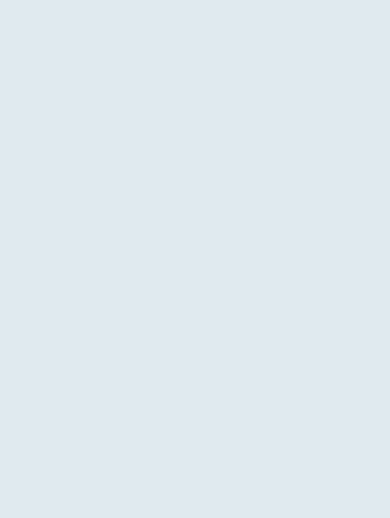
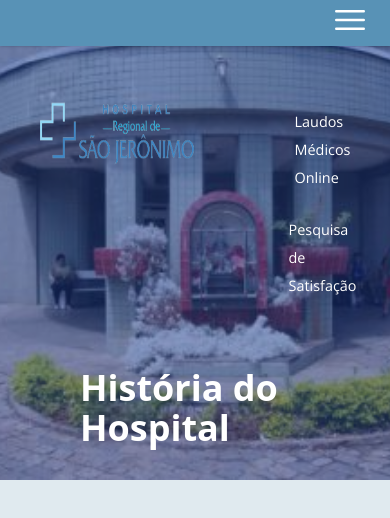
Before and after one commit to PabloAirez/site-hsjeronimo, a React (Vite) app: page /historia in a window 390 px wide. Before the commit this address had no page. Shown: the top 518 px of the page. Built offline with nearby package versions, Linux system fonts and the light colour scheme; data requests are answered from the project's data file.

Commit message:
Alteração de responsividade card, alteração banner

```diff
--- a/src/App.jsx
+++ b/src/App.jsx
@@ -4,6 +4,7 @@ import {BrowserRouter, Routes, Route} from 'react-router-dom'
 import './App.css'
 //Páginas
 import Home from './pages/Home'
+import Historia from './pages/Historia'
 
 
 function App() {
@@ -14,6 +15,7 @@ function App() {
  <BrowserRouter>
     <Routes>
       <Route path="/" element={<Home/>}></Route>
+      <Route path="/historia" element={<Historia/>}></Route>
     </Routes>
  </BrowserRouter>
  </div>
--- a/src/components/Banner.jsx
+++ b/src/components/Banner.jsx
@@ -26,7 +26,7 @@ const Banner = ({backgroundImage, title}) => {
             </div>
             <div className="flex-row ">
                 {title ? ( // Se for passado um Título de página, ele será exibido no lugar da barra de busca e número (que aparece no index)
-                    <p className='text-5xl font-bold text-white'>{title}</p>
+                    <p className='mt-32 sm:text-5xl text-4xl sm:ml-32 ml-20 font-bold text-white'>{title}</p>
                 ): (
                     <div className="flex-col content-center w-search">
                         <SearchBar></SearchBar>
--- a/src/components/Card.jsx
+++ b/src/components/Card.jsx
@@ -5,10 +5,10 @@ const Card = ({title, image}) => {
 
   return (
 
-    <div className='p-20 w-1/2 flex-none  xl:w-1/4 hover:bg-secondaryColor hover:border-solid hover:border-2 hover:border-white duration-100 group flex flex-wrap'>
+    <div className='p-20 w-1/2 lg:w-1/4 flex-none xl:w-1/5 hover:bg-secondaryColor hover:border-solid hover:border-2 hover:border-white duration-100 group flex flex-wrap'>
       <a href="#" className='w-full h-full'>
-        <p className=' font-body text-xl text-primaryColor w-full mb-8 text-center group-hover:text-white duration-100'>{title}</p>
-        <img src={`${image.src}`} alt={image.alt} className='h-1/2 w-full min-h-32 min-w-32 rounded-3xl flex-none' />
+        <p className=' font-body 2xl:text-xl text-lg text-primaryColor w-full mb-8 text-center group-hover:text-white duration-100 whitespace-nowrap'>{title}</p>
+        <img src={`${image.src}`} alt={image.alt} className='h-1/2 w-full min-h-32 min-w-32 rounded-3xl flex-none'/>
       </a>
     </div>
   )
--- a/src/data/db.json
+++ b/src/data/db.json
@@ -143,7 +143,7 @@
                }
         },
         {"id":7,
-        "title":"Pronto Atendimento / Emergência",
+        "title":"Pronto Atendimento/Emergência",
         "image": { "src": "./src/images/pronto-atendimento.jpg",
                  "alt":"Clique aqui para ver sobre nossa emergência"
                }
--- a/src/index.css
+++ b/src/index.css
@@ -20,7 +20,7 @@
         transition:grid-template-rows 500ms;
     }
     .h-banner{
-        height: 35rem;
+        height: 30rem;
     }
     .h-cards{
         height: 20rem;
@@ -35,5 +35,6 @@
     .no-scrollbar {
         -ms-overflow-style: none;  /* IE and Edge */
         scrollbar-width: none;  /* Firefox */
-  }
+    }
+
 }
--- a/src/pages/Historia.jsx
+++ b/src/pages/Historia.jsx
@@ -1,8 +1,21 @@
 import React from 'react'
+//components
+import MenuPrincipal from '../components/MenuPrincipal'
+import Banner from '../components/Banner'
+//images
+import backgroundImage from './../images/hospital.jpg'
+
 
 const Historia = () => {
+  const historyImage = `url('${backgroundImage}')`;
+
+
   return (
-    <></>
+    <>
+    <MenuPrincipal></MenuPrincipal>
+    <Banner title={"História do Hospital"} backgroundImage={historyImage}></Banner>
+
+    </>
   )
 }
 
--- a/src/pages/Home.jsx
+++ b/src/pages/Home.jsx
@@ -18,7 +18,7 @@ const Home = () => {
       <>
     <MenuPrincipal></MenuPrincipal>
     <Banner backgroundImage={indexImage}></Banner>
-    <div className='flex flex-row flex-wrap h-1/4'> {/* Renderizando os cards */}
+    <div className='flex flex-row flex-wrap justify-center h-1/4'> {/* Renderizando os cards */}
     {
       cardsError ? (
         <p className='font-body text-3xl text-primaryColor w-full mb-8 mt-20 text-center'>{cardsError}</p>
```
Also changed, not shown: src/images/hospital.jpg (added), 1 other file (tests, documents, lock files or other folders).
